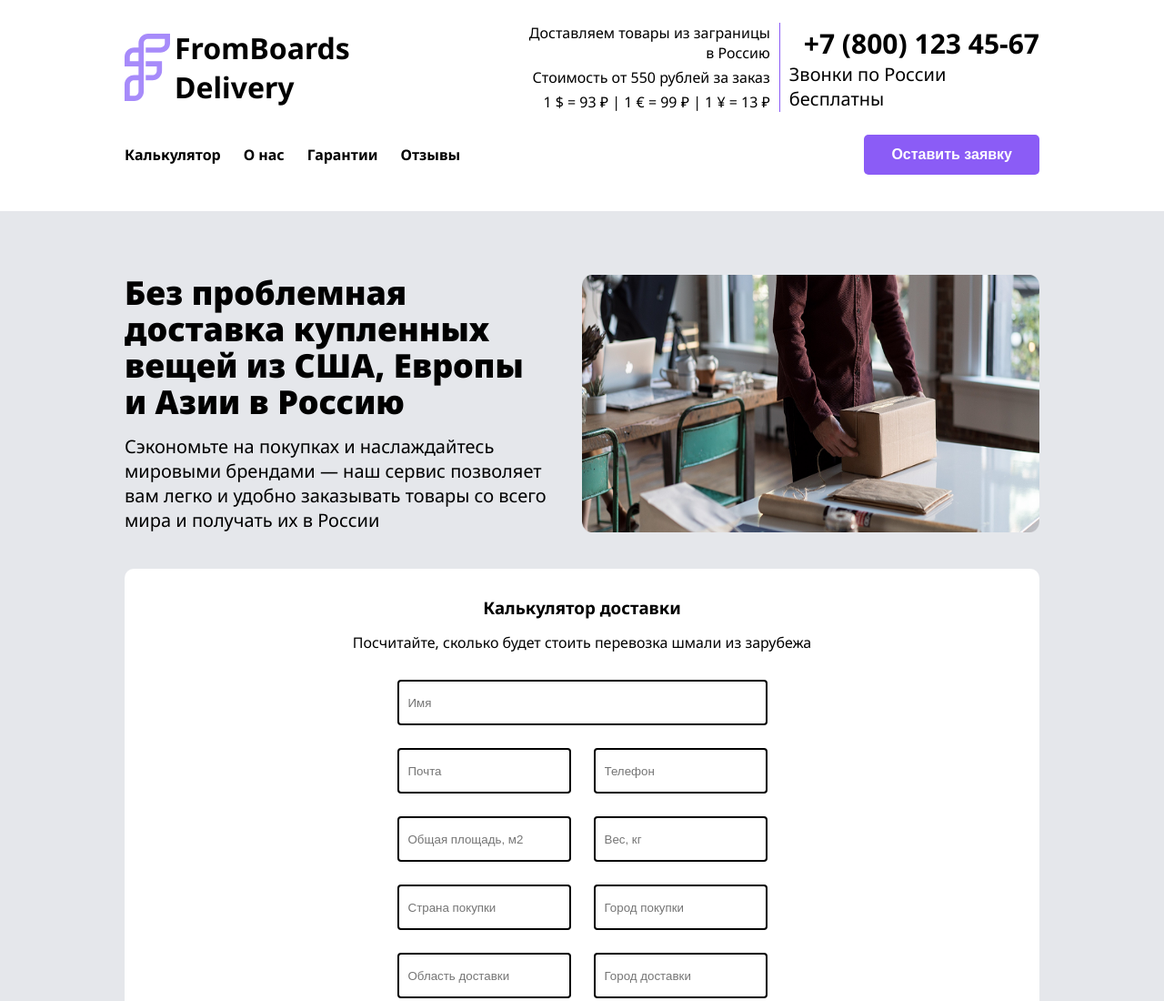
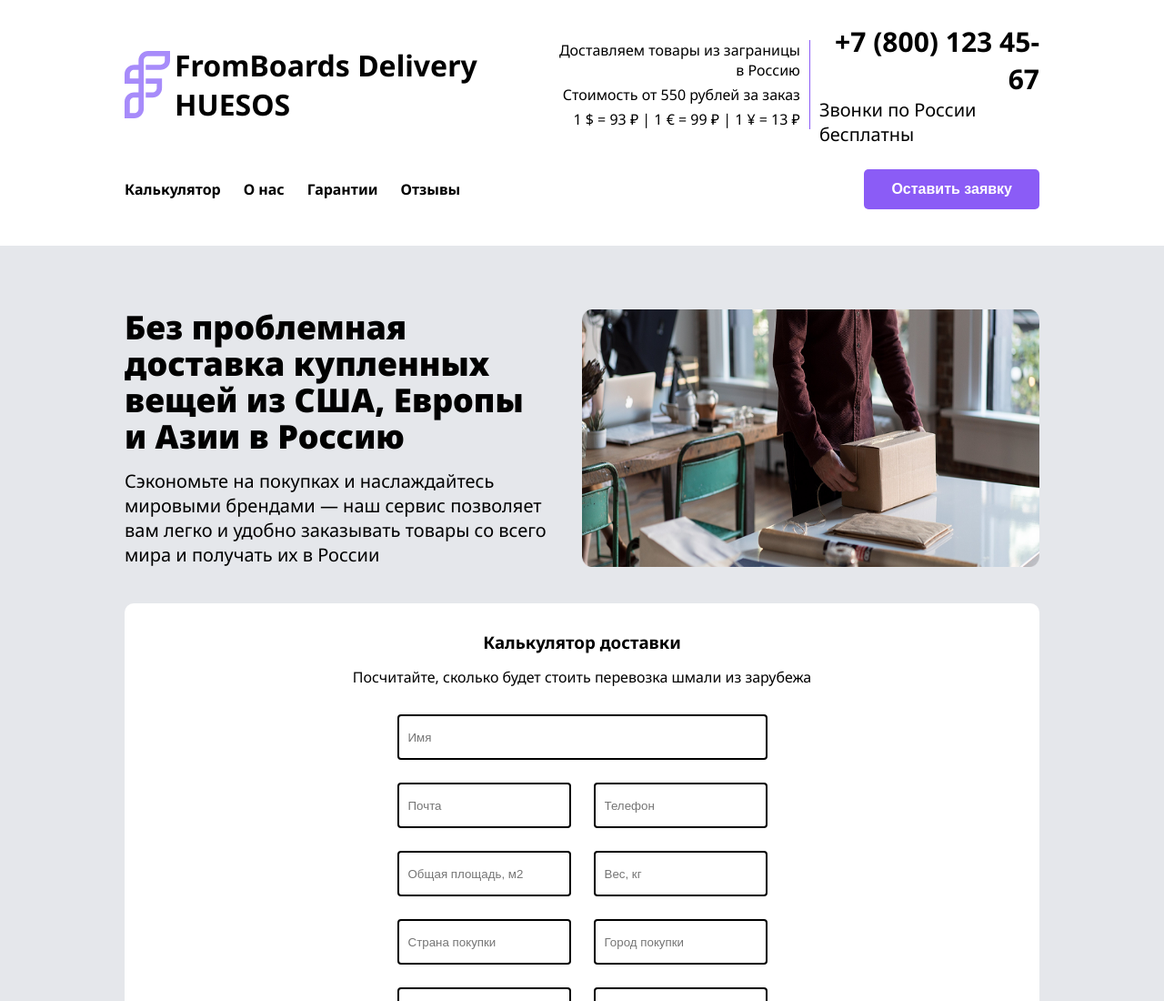
Before and after one commit to Librus1311/from-board-delivery, a plain HTML site: page index.html in a window 1280 px wide. Shown: the top 1100 px of the page at 91% size. Drawn offline with Linux system fonts and the light colour scheme.

Commit message:
sosalovo

```diff
--- a/index.html
+++ b/index.html
@@ -21,7 +21,7 @@
             <div class="header-logo-contacts">
                 <div class="header-nav-logo">
                     <img src="img/logo.svg" alt="log">
-                    <h1>FromBoards Delivery</h1>
+                    <h1>FromBoards Delivery HUESOS</h1>
                 </div>
                 <div class="header-contacs">
                     <div class="header-contacts-info">
```
